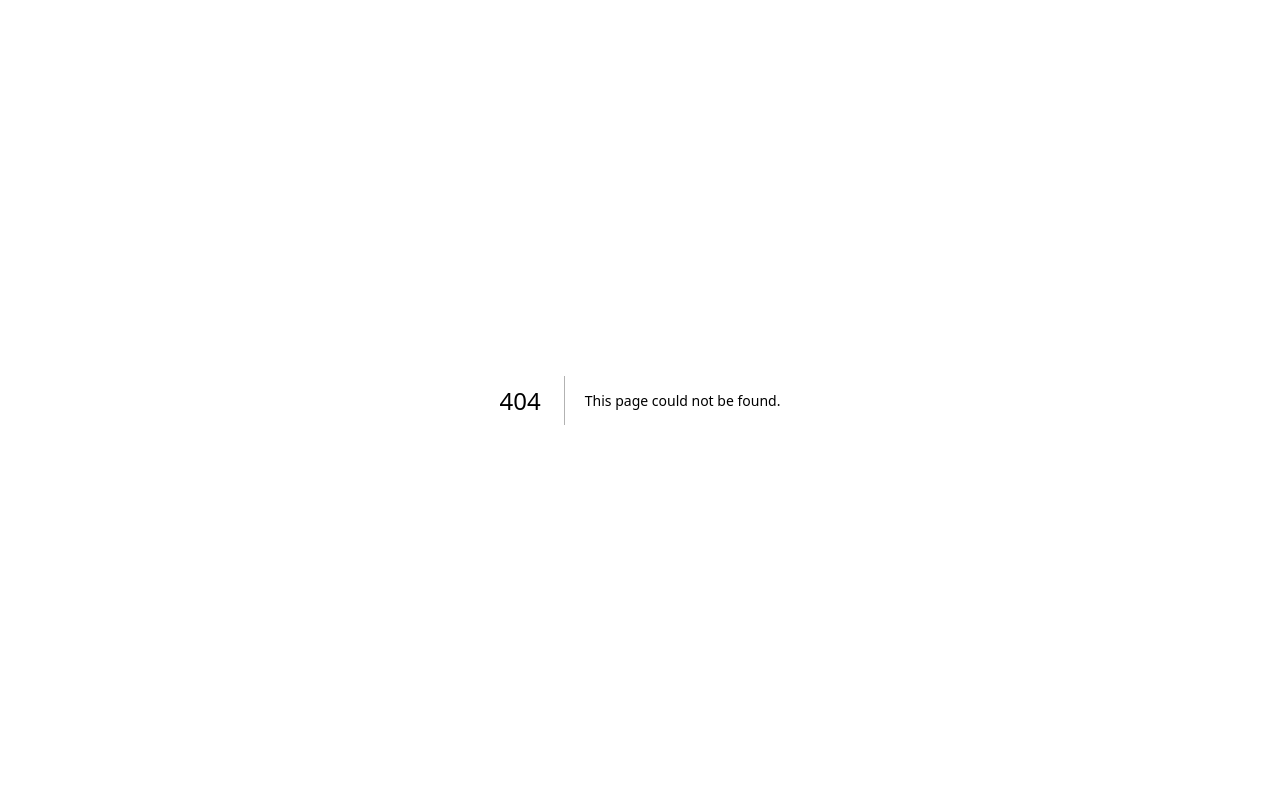
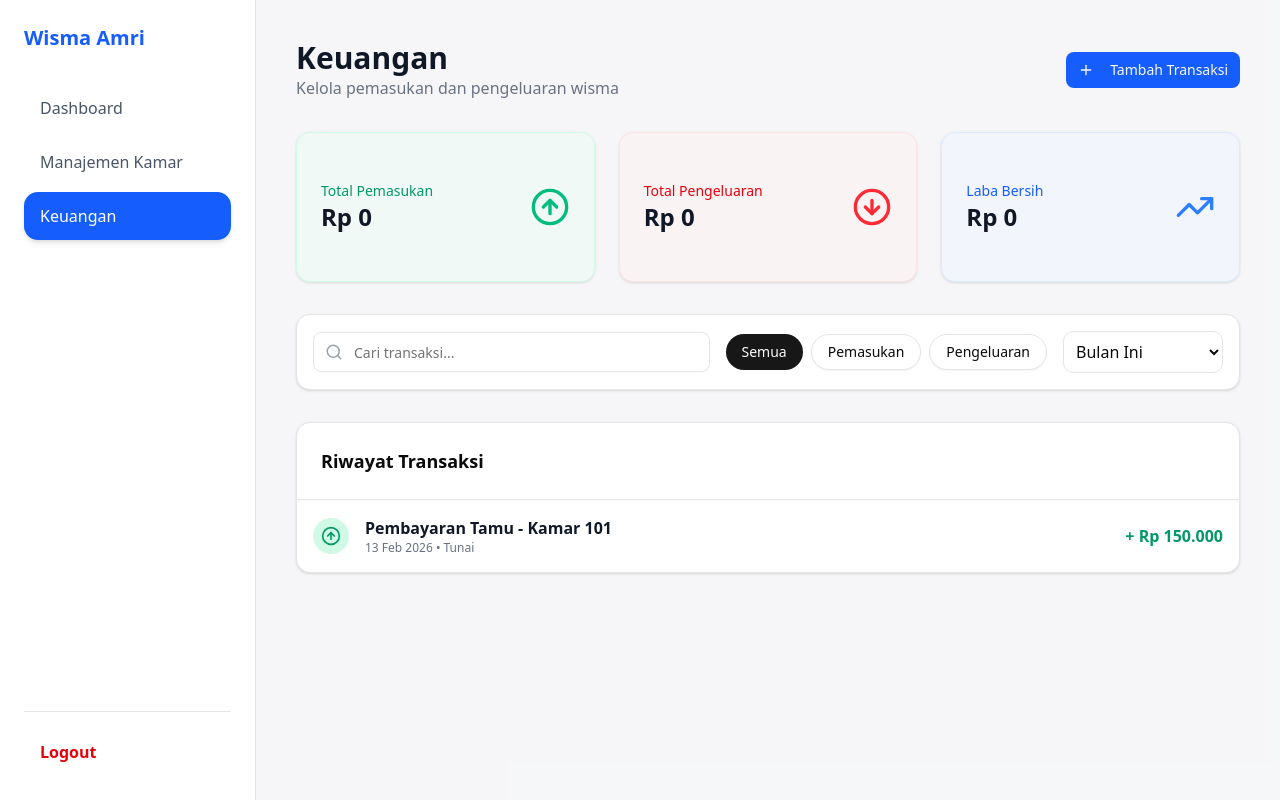
Before and after one commit to rsuarunofficial-boop/penginapan, a Next.js app: page /admin/keuangan in a window 1280 px wide. Before the commit this address had no page. Built offline with nearby package versions, Linux system fonts and the light colour scheme; no server answers.

Commit message:
Menu Keuangan

```diff
--- /dev/null
+++ b/app/admin/keuangan/page.tsx
@@ -0,0 +1,122 @@
+"use client";
+
+import { useState, useEffect } from "react";
+import { createClientSupabase } from "@/lib/supabase/client";
+import { Card, CardContent } from "@/components/ui/card";
+import { Input } from "@/components/ui/input";
+import { Button } from "@/components/ui/button";
+import { Plus, Search, ArrowUpCircle, ArrowDownCircle, TrendingUp } from "lucide-react";
+
+export default function KeuanganPage() {
+  const supabase = createClientSupabase();
+  const [transactions, setTransactions] = useState([]);
+  const [filterType, setFilterType] = useState("Semua");
+  const [timeRange, setTimeRange] = useState("Bulan Ini");
+
+  // Hitung Statistik
+  const totalPemasukan = transactions
+    .filter(t => t.amount > 0)
+    .reduce((acc, curr) => acc + curr.amount, 0);
+
+  const totalPengeluaran = 0; // Bisa dikembangkan jika ada tabel pengeluaran
+  const labaBersih = totalPemasukan - totalPengeluaran;
+
+  return (
+    <div className="space-y-8 w-full pb-10">
+      <div className="flex justify-between items-center">
+        <div>
+          <h1 className="text-3xl font-bold text-gray-900">Keuangan</h1>
+          <p className="text-gray-500">Kelola pemasukan dan pengeluaran wisma</p>
+        </div>
+        <Button className="bg-blue-600 hover:bg-blue-700">
+          <Plus className="mr-2 h-4 w-4" /> Tambah Transaksi
+        </Button>
+      </div>
+
+      {/* Stats Cards */}
+      <div className="grid grid-cols-1 md:grid-cols-3 gap-6">
+        <Card className="bg-emerald-50/50 border-emerald-100">
+          <CardContent className="p-6 flex justify-between items-center">
+            <div>
+              <p className="text-emerald-600 text-sm font-medium">Total Pemasukan</p>
+              <h2 className="text-2xl font-bold text-gray-900">Rp {totalPemasukan.toLocaleString('id-ID')}</h2>
+            </div>
+            <ArrowUpCircle className="text-emerald-500" size={40} />
+          </CardContent>
+        </Card>
+
+        <Card className="bg-red-50/50 border-red-100">
+          <CardContent className="p-6 flex justify-between items-center">
+            <div>
+              <p className="text-red-600 text-sm font-medium">Total Pengeluaran</p>
+              <h2 className="text-2xl font-bold text-gray-900">Rp {totalPengeluaran.toLocaleString('id-ID')}</h2>
+            </div>
+            <ArrowDownCircle className="text-red-500" size={40} />
+          </CardContent>
+        </Card>
+
+        <Card className="bg-blue-50/50 border-blue-100">
+          <CardContent className="p-6 flex justify-between items-center">
+            <div>
+              <p className="text-blue-600 text-sm font-medium">Laba Bersih</p>
+              <h2 className="text-2xl font-bold text-gray-900">Rp {labaBersih.toLocaleString('id-ID')}</h2>
+            </div>
+            <TrendingUp className="text-blue-500" size={40} />
+          </CardContent>
+        </Card>
+      </div>
+
+      {/* Filter Section */}
+      <div className="bg-white p-4 rounded-xl shadow-sm border flex flex-wrap gap-4 items-center justify-between">
+        <div className="relative flex-1 min-w-[300px]">
+          <Search className="absolute left-3 top-1/2 -translate-y-1/2 text-gray-400" size={18} />
+          <Input className="pl-10" placeholder="Cari transaksi..." />
+        </div>
+        <div className="flex gap-2">
+          {["Semua", "Pemasukan", "Pengeluaran"].map(type => (
+            <Button
+              key={type}
+              variant={filterType === type ? "default" : "outline"}
+              onClick={() => setFilterType(type)}
+              className="rounded-full"
+            >
+              {type}
+            </Button>
+          ))}
+        </div>
+        <select
+          className="border rounded-lg p-2 bg-white outline-none focus:ring-2 ring-blue-500"
+          value={timeRange}
+          onChange={(e) => setTimeRange(e.target.value)}
+        >
+          <option>Bulan Ini</option>
+          <option>Bulan Lalu</option>
+          <option>3 Bulan Terakhir</option>
+          <option>Semua Waktu</option>
+        </select>
+      </div>
+
+      {/* Riwayat Transaksi */}
+      <div className="bg-white rounded-xl shadow-sm border overflow-hidden">
+        <div className="p-6 border-b">
+          <h3 className="font-bold text-lg">Riwayat Transaksi</h3>
+        </div>
+        <div className="divide-y">
+          {/* Contoh Baris Transaksi */}
+          <div className="p-4 hover:bg-gray-50 flex justify-between items-center transition-colors">
+            <div className="flex items-center gap-4">
+              <div className="bg-emerald-100 p-2 rounded-full text-emerald-600">
+                <ArrowUpCircle size={20} />
+              </div>
+              <div>
+                <p className="font-semibold text-gray-900">Pembayaran Tamu - Kamar 101</p>
+                <p className="text-xs text-gray-500">13 Feb 2026 • Tunai</p>
+              </div>
+            </div>
+            <p className="font-bold text-emerald-600">+ Rp 150.000</p>
+          </div>
+        </div>
+      </div>
+    </div>
+  );
+}
--- /dev/null
+++ b/components/ui/input.tsx
@@ -0,0 +1,24 @@
+import * as React from "react"
+import { cn } from "@/lib/utils"
+
+export interface InputProps
+  extends React.InputHTMLAttributes<HTMLInputElement> {}
+
+const Input = React.forwardRef<HTMLInputElement, InputProps>(
+  ({ className, type, ...props }, ref) => {
+    return (
+      <input
+        type={type}
+        className={cn(
+          "flex h-10 w-full rounded-md border border-input bg-background px-3 py-2 text-sm ring-offset-background file:border-0 file:bg-transparent file:text-sm file:font-medium placeholder:text-muted-foreground focus-visible:outline-none focus-visible:ring-2 focus-visible:ring-ring focus-visible:ring-offset-2 disabled:cursor-not-allowed disabled:opacity-50",
+          className
+        )}
+        ref={ref}
+        {...props}
+      />
+    );
+  }
+);
+Input.displayName = "Input";
+
+export { Input };
--- /dev/null
+++ b/components/ui/utils.ts
@@ -0,0 +1,6 @@
+import { type ClassValue, clsx } from "clsx"
+import { twMerge } from "tailwind-merge"
+
+export function cn(...inputs: ClassValue[]) {
+  return twMerge(clsx(inputs))
+}
```
